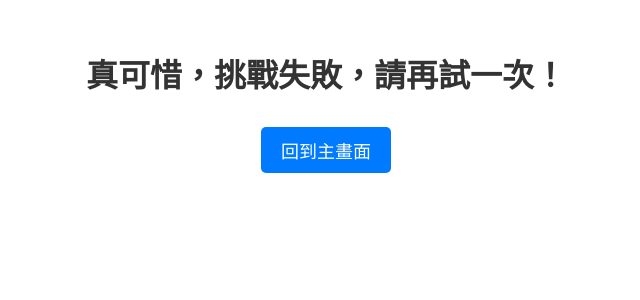
After one commit to shoulderlin/MDQuiz, a Python web app: template templates/lose.html in a window 1280 px wide. The commit adds this page. Shown: the top 300 px of the page, without its empty margins (314-954 px from the left). Run offline with Jinja, Linux system fonts and the light colour scheme; the template is opened without the code that fills it, so the values that code supplies are empty.

Commit message:
Add files via upload

```diff
--- a/templates/Q.html
+++ b/templates/Q.html
@@ -83,6 +83,7 @@
 
     <script>
         let correctAnswers = {{RightNum}};
+        let detail = {{Question.Detail}}
 
         function checkAnswer(option) {
             if (option.innerHTML === '{{Question.Answer}}') {
@@ -100,7 +101,11 @@
 
             // Display detailed answer
             let resultDiv = document.getElementById('result');
+            if (detail != 'None'){
             resultDiv.innerHTML = `<p>答對題數：${correctAnswers}</p><p>詳細解答：{{Question.Detail}}</p>`;
+        }else{
+            resultDiv.innerHTML = `<p>答對題數：${correctAnswers}</p>`;
+        }
 
             let NexButt = document.querySelector('a.button');
             NexButt.href = '/next/'+ correctAnswers;
--- /dev/null
+++ b/templates/lose.html
@@ -0,0 +1,39 @@
+<!DOCTYPE html>
+<html lang="zh-TW">
+<head>
+    <meta charset="UTF-8">
+    <meta name="viewport" content="width=device-width, initial-scale=1.0">
+    <title>挑戰失敗！</title>
+    <style>
+        body {
+            font-family: Arial, sans-serif;
+            text-align: center;
+            margin: 50px;
+        }
+        h1 {
+            color: #333;
+        }
+        .button {
+            display: inline-block;
+            padding: 10px 20px;
+            margin: 10px;
+            font-size: 18px;
+            cursor: pointer;
+            text-decoration: none;
+            background-color: #007bff;
+            color: #fff;
+            border: none;
+            border-radius: 5px;
+            transition: background-color 0.3s;
+        }
+        .button:hover {
+            background-color: #0056b3;
+        }
+    </style>
+</head>
+<body>
+    <h1>真可惜，挑戰失敗，請再試一次！</h1>
+    <!-- <p>你成功通過了所有關卡，獲得了勝利。</p> -->
+    <a href="/" class="button">回到主畫面</a>
+</body>
+</html>
```
